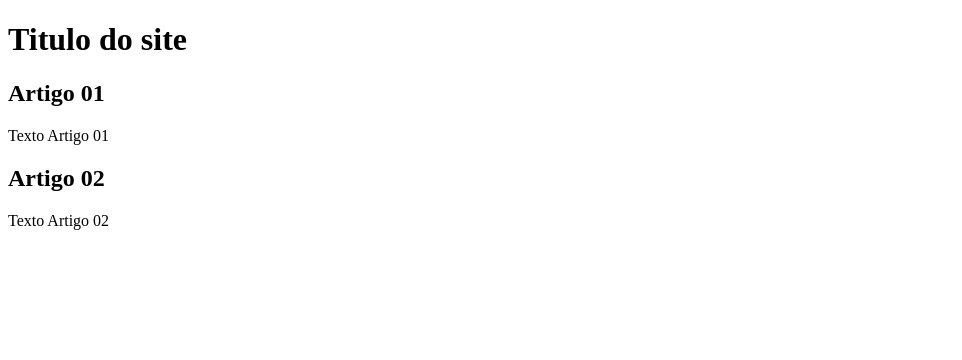
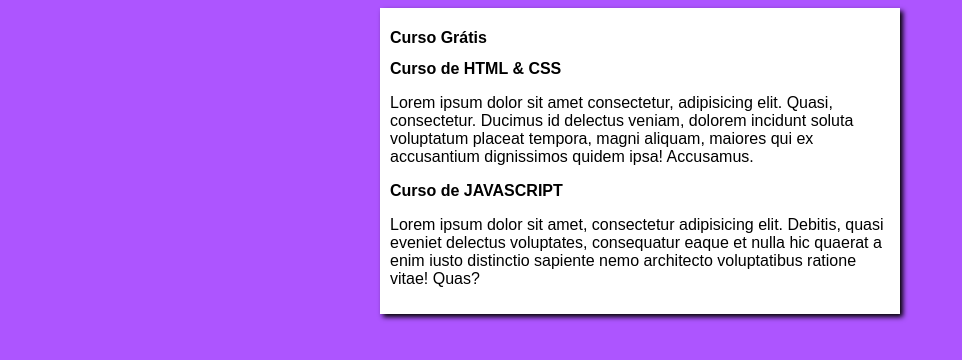
Before and after one commit to italoalves1dev/projeto-site, a plain HTML site: page index.html in a window 1280 px wide. Shown: the whole page, without its empty margins (0-962 px from the left). Drawn offline with Linux system fonts and the light colour scheme.

Commit message:
Squashed commit of the following:
commit dcf6adb3aadae36a2c280a2618d0342263316521
Author: Italo Alves <italodasilvaalves@outlook.com>
Date:   Fri Jul 12 17:40:48 2024 -0300

    Modificação HTML

commit 7985b86605f975a8300280fff004384bb3f79f34
Author: Italo Alves <italodasilvaalves@outlook.com>
Date:   Fri Jul 12 17:21:43 2024 -0300

    Segunda modificação

    Alteração no titulo para gerar conflito proposital

commit aa47752859f16116463d000f297edc78077747bb
Author: Italo Alves <italodasilvaalves@outlook.com>
Date:   Fri Jul 12 17:16:52 2024 -0300

    Iniciei o design

```diff
--- /dev/null
+++ b/estilos/style.css
@@ -0,0 +1,16 @@
+* {
+    font-family: Arial, Helvetica, sans-serif;
+    font-size: 16px
+}
+
+body {
+    background-color: rgb(173, 85, 255);
+}
+
+main {
+    background-color: white;
+    width: 500px;
+    margin: auto;
+    padding: 10px;
+    box-shadow: 3px 3px 5px black;
+}
--- a/index.html
+++ b/index.html
@@ -3,20 +3,21 @@
 <head>
     <meta charset="UTF-8">
     <meta name="viewport" content="width=device-width, initial-scale=1.0">
-    <title>Titulo do Site</title>
+    <title>Curso em Vídeo</title>
+    <link rel="stylesheet" href="estilos/style.css">
 </head>
 <body>
     <main>
         <header>
-            <h1>Titulo do site</h1>
+            <h1>Curso Grátis</h1>
         </header>
         <article>
-            <h2>Artigo 01</h2>
-            <p>Texto Artigo 01</p>
+            <h2>Curso de HTML & CSS</h2>
+            <p>Lorem ipsum dolor sit amet consectetur, adipisicing elit. Quasi, consectetur. Ducimus id delectus veniam, dolorem incidunt soluta voluptatum placeat tempora, magni aliquam, maiores qui ex accusantium dignissimos quidem ipsa! Accusamus.</p>
         </article>
         <article>
-            <h2>Artigo 02</h2>
-            <p>Texto Artigo 02</p>
+            <h2>Curso de JAVASCRIPT</h2>
+            <p>Lorem ipsum dolor sit amet, consectetur adipisicing elit. Debitis, quasi eveniet delectus voluptates, consequatur eaque et nulla hic quaerat a enim iusto distinctio sapiente nemo architecto voluptatibus ratione vitae! Quas?</p>
         </article>
     </main>
 </body>
```
